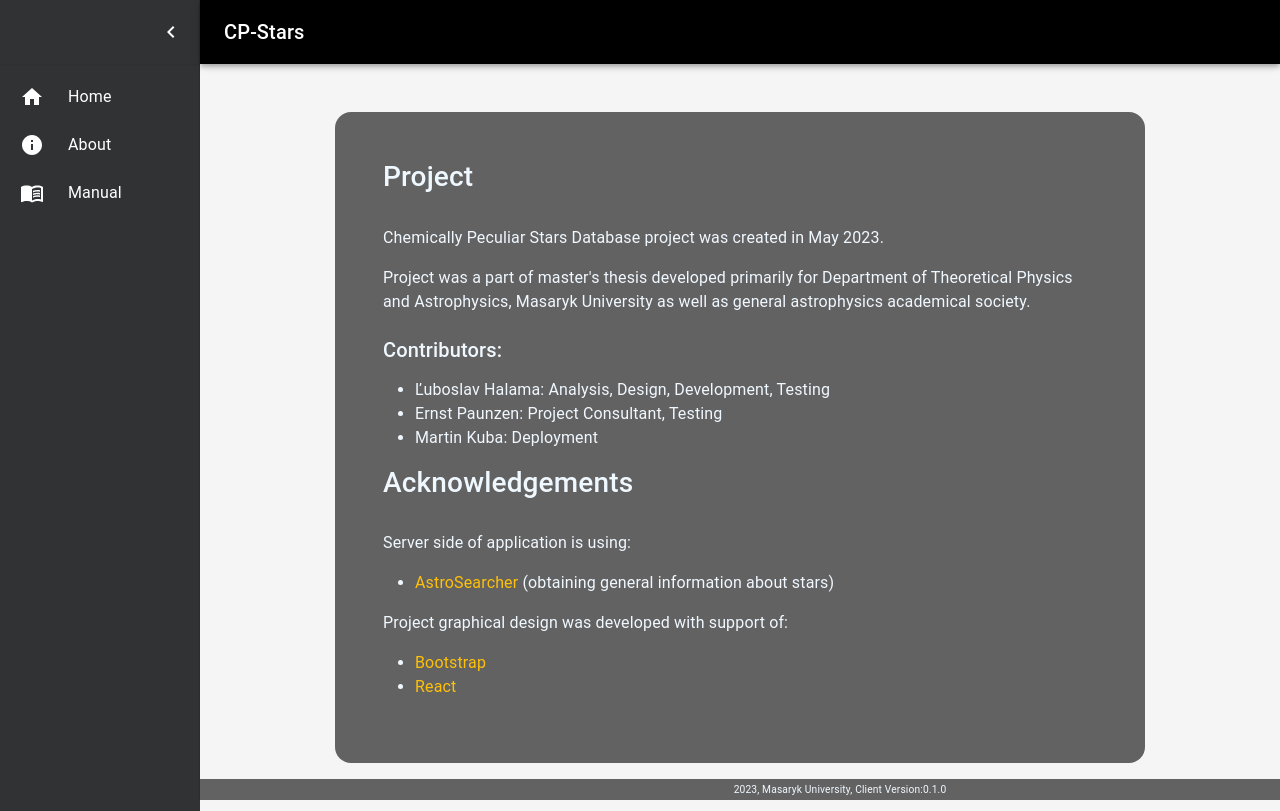
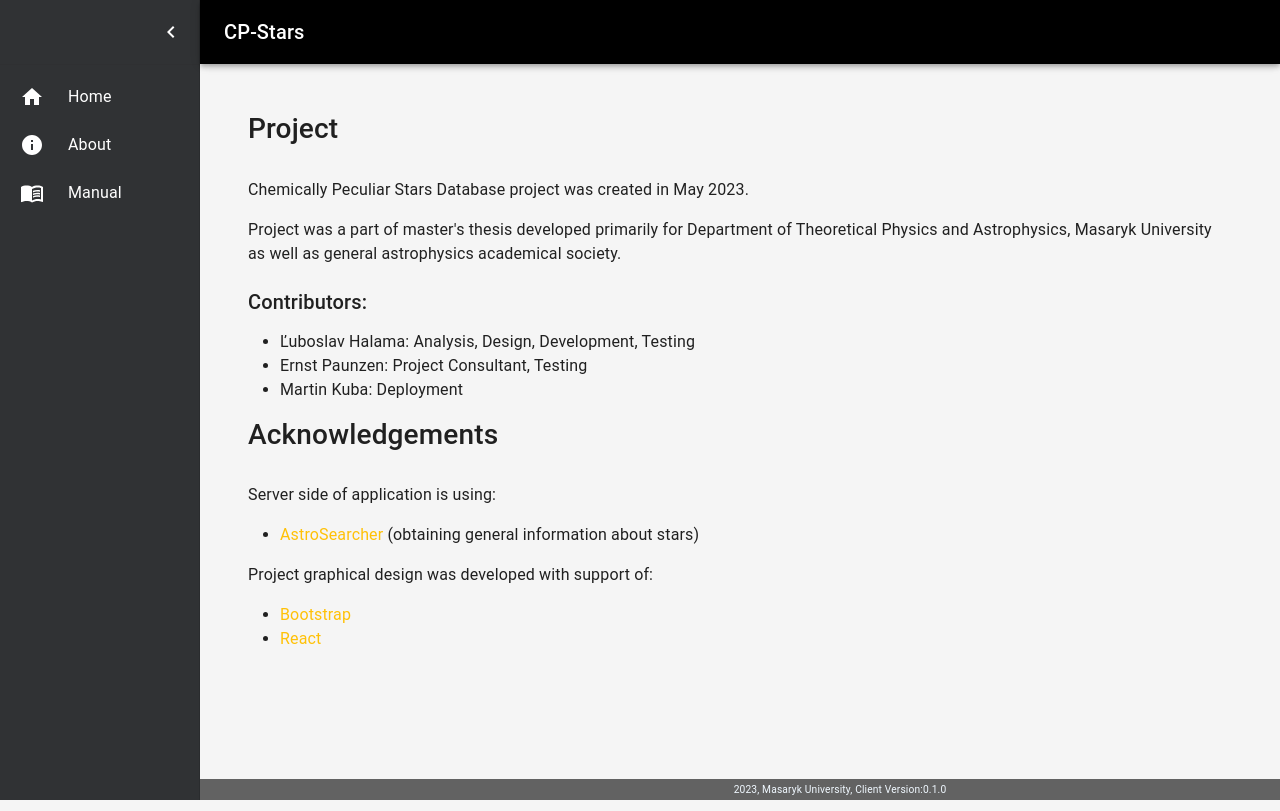
Before and after one commit to Kuliak/cp-stars-frontend, a React (Create React App) app: page / in a window 1280 px wide. Both pictures are taken after a click on the item "About". Built offline with nearby package versions, Linux system fonts and the light colour scheme; no server answers.

Commit message:
feat(cp-stars-frontend): about page update

```diff
--- a/src/pages/About/about.js
+++ b/src/pages/About/about.js
@@ -3,7 +3,7 @@ import Acknowledgements from './Acknowledgements/acknowledgements';
 
 const About = () => {
   return (
-    <div className="text-box-transparent w-75 p-5 m-5 mx-auto">
+    <div className="w-100 p-5">
       <ProjectDescription />
       <Acknowledgements />
     </div>
```
